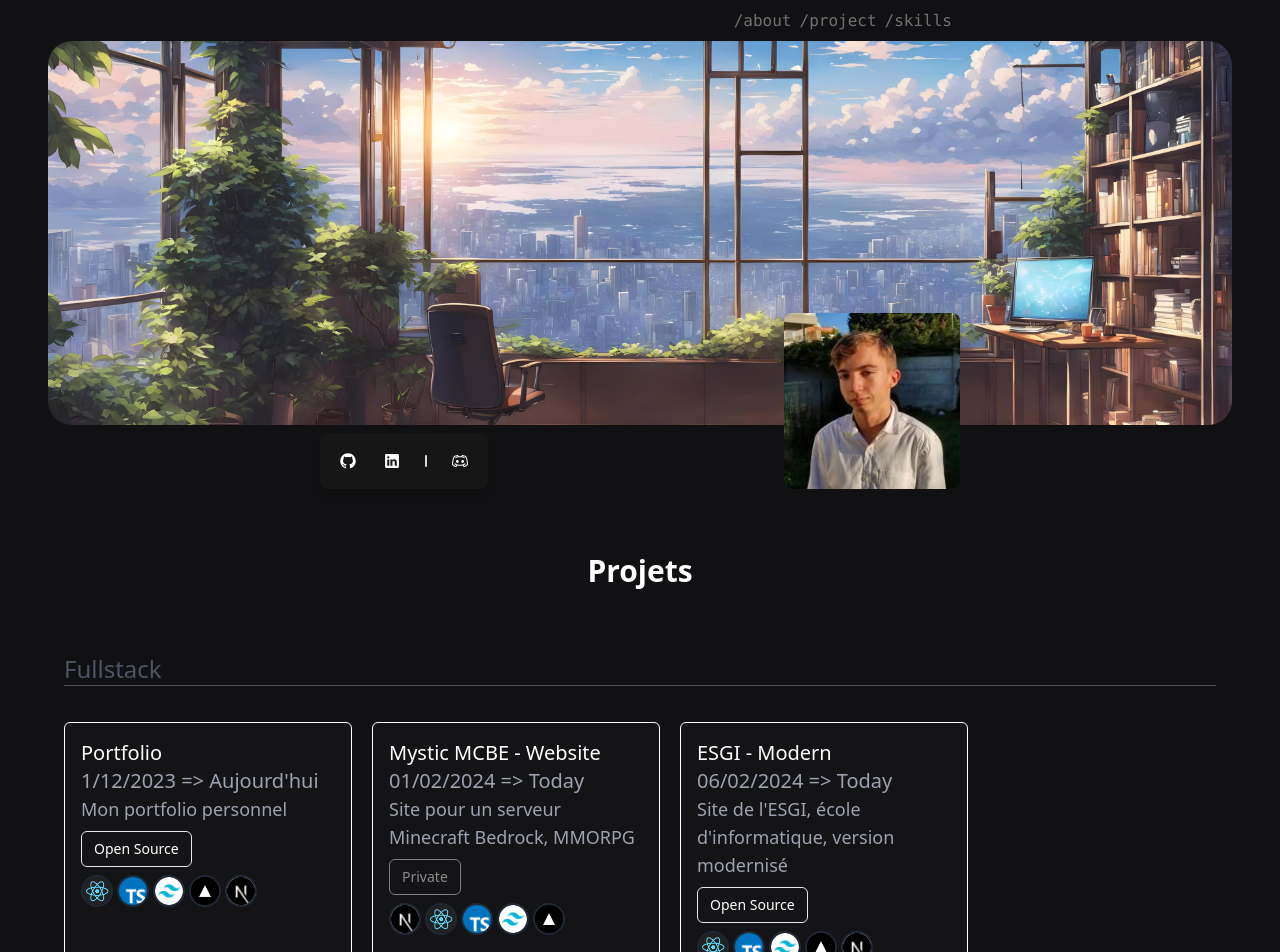
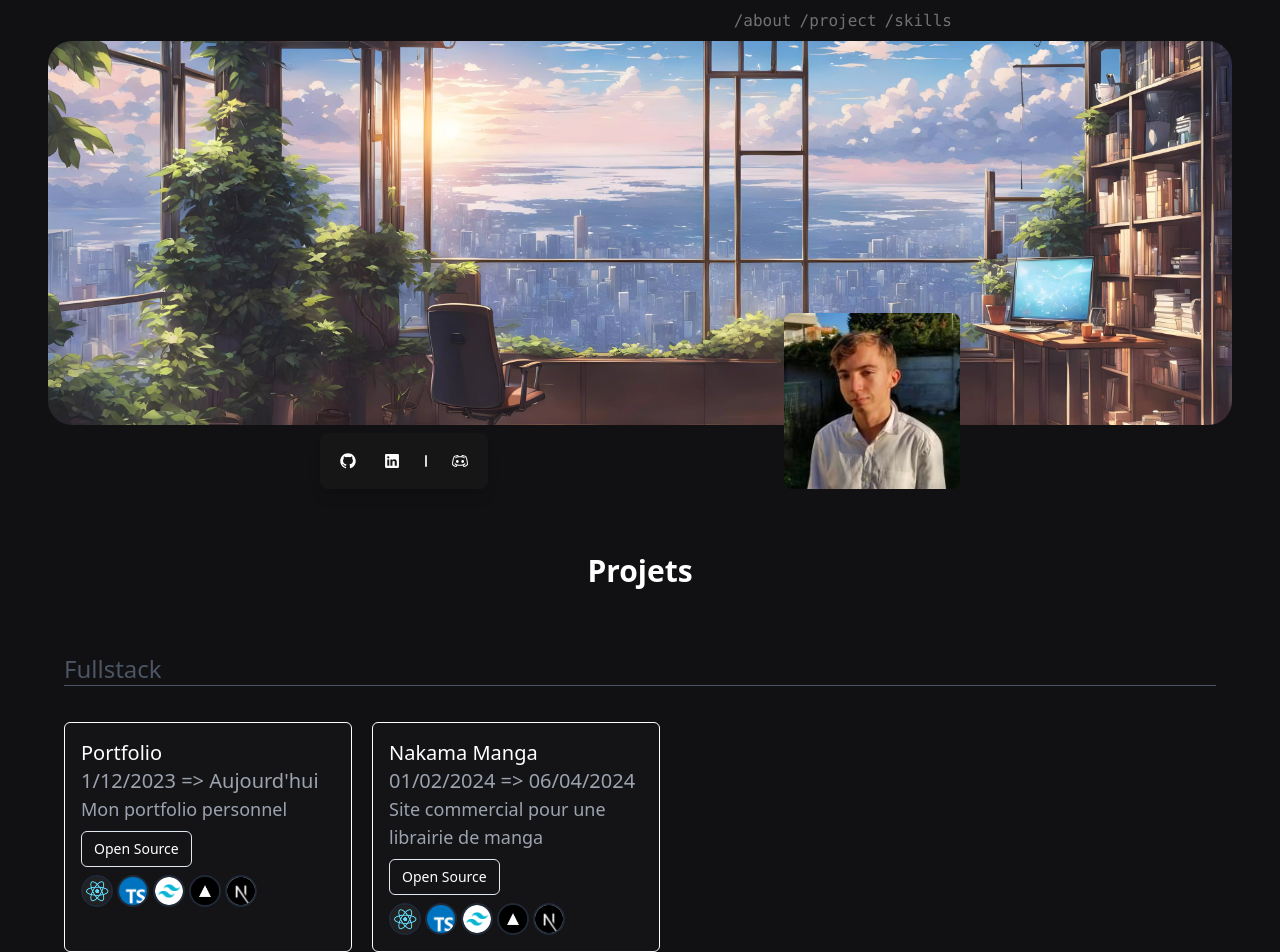
Before and after one commit to SarCraft/Portfolio, a Next.js app: page /projets in a window 1280 px wide. Shown: the top 952 px of the page. Built offline with nearby package versions, Linux system fonts and the light colour scheme.

Commit message:
Revert "Merge branch 'master' of https://github.com/SarCraft/portfolio"
This reverts commit cc3c8a05ab4a665e7c7c64304f95b7c0f485366d, reversing
changes made to 1f11f0c498241935130c4d5ccab6d2ede7f78451.

```diff
--- a/config/projects/project.ts
+++ b/config/projects/project.ts
@@ -1,60 +1,60 @@
 import { NextJS, ReactJS, TailwindCSS,  TypeScript, Vercel, Cpp } from "@/config/skill/skills";
-import { ProjectType, type project } from "./project.type";
+import type { project } from "./project.type";
 import { Figma } from "@/config/techno/technos";
 
 export const projects: project[] = [
   {
     name: "Portfolio",
-    link: "https://github.com/SarCraft/portfolio",
+    lien: "https://github.com/SarCraft/portfolio",
     open: true,
     date: "1/12/2023 => Aujourd'hui",
     description: "Mon portfolio personnel",
     skills: [ReactJS, TypeScript, TailwindCSS, Vercel, NextJS],
-    type: ProjectType.Fullstack
+    type: "Fullstack"
+  },
+  {
+    name: "Nakama Manga",
+    lien: "https://www.figma.com/file/q54MiZMjYLNa7WcXcT2MB2/NakamaManga?type=design&t=D8yJLTZEOHclMoiB-6",
+    open: true,
+    date: "01/02/2024 => 06/04/2024",
+    description: "Maquette web pour un site commercial de manga",
+    technos: [Figma],
+    type: "Design"
+  },
+  {
+    name: "Nakama Manga",
+    lien: "https://www.figma.com/file/q54MiZMjYLNa7WcXcT2MB2/NakamaManga?type=design&t=D8yJLTZEOHclMoiB-6",
+    open: true,
+    date: "01/02/2024 => 06/04/2024",
+    description: "Site commercial pour une librairie de manga",
+    technos: [ReactJS, TypeScript, TailwindCSS, Vercel, NextJS],
+    type: "Fullstack"
   },
   {
     name: "Mystic MCBE - Website",
-    link: "#",
+    lien: "#",
     open: false,
     date: "01/02/2024 => Today",
     description: "Site pour un serveur Minecraft Bedrock, MMORPG",
     skills: [NextJS, ReactJS, TypeScript, TailwindCSS, Vercel],
-    type: ProjectType.Fullstack
-  },
-  {
-    name: "Nakama Manga",
-    link: "https://www.figma.com/file/q54MiZMjYLNa7WcXcT2MB2/NakamaManga?type=design&t=D8yJLTZEOHclMoiB-6",
-    open: true,
-    date: "01/02/2024 => 06/04/2024",
-    description: "Maquette web pour un site commercial de manga",
-    technos: [Figma],
-    type: ProjectType.Design
+    type: "Fulltack"
   },
   {
     name: "ESGI - Modern",
-    link: "#",
+    lien: "#",
     open: true,
     date: "06/02/2024 => Today",
     description: "Site de l'ESGI, école d'informatique, version modernisé",
-    skills: [ReactJS, TypeScript, TailwindCSS, Vercel, NextJS],
-    type: ProjectType.Fullstack
-  },
-  {
-    name: "Nakama Manga",
-    link: "#",
-    open: false,
-    date: "01/02/2024 => 06/04/2024",
-    description: "Site commercial pour une librairie de manga",
-    technos: [ReactJS, TypeScript, TailwindCSS, Vercel, NextJS],
-    type: ProjectType.Fullstack
+    skills: [NextJS, ReactJS, TypeScript, TailwindCSS, Vercel],
+    type: "Fulltack"
   },
   {
     name: "Mystic MCBE",
-    link: "#",
+    lien: "#",
     open: false,
     date: "01/02/2024 => Today",
     description: "Serveur Minecraft Bedrock, MMORPG",
     skills: [Cpp],
-    type: ProjectType.Other
+    type: "Other"
   }
 ]
--- a/config/projects/project.type.ts
+++ b/config/projects/project.type.ts
@@ -4,17 +4,11 @@ import { Techno } from "../techno/technos.type";
 
 export type project = {
     name: string;
-    link: string;
+    lien: string;
     open: boolean;
     date: string;
     description: string;
     skills?: Skill[];
     technos?: Techno[];
-    type: ProjectType;
+    type: string;
 }
-
-export enum ProjectType {
-    Fullstack = 'Fullstack',
-    Design = 'Design',
-    Other = 'Other'
-}
--- a/package.json
+++ b/package.json
@@ -1,6 +1,6 @@
 {
   "name": "portfolio",
-  "version": "1.0.0",
+  "version": "0.1.0",
   "private": true,
   "scripts": {
     "dev": "next dev",
--- a/src/app/components/CardProject/CardProject.tsx
+++ b/src/app/components/CardProject/CardProject.tsx
@@ -4,7 +4,7 @@ import Image from 'next/image'
 import { Button } from '@/components/ui/button'
 import Link from 'next/link'
 
-const CardProject = ({name, link, open, date, description, skills, technos}: CardProjectProps) => {
+const CardProject = ({name, lien, open, date, description, skills, technos}: CardProjectProps) => {
 
   return (
     <div className="w-72 p-4 bg-opacity-5 bg-gray-600 border border-white rounded-md sm:flex-col">
@@ -13,7 +13,7 @@ const CardProject = ({name, link, open, date, description, skills, technos}: Car
       <p className='flex flex-row flex-wrap gap-5 text-lg text-gray-400'>{description}</p>
       <div className='py-2'>
         <Button className='text-white bg-transparent hover:bg-slate-500 hover:bg-opacity-20 hover:transition' variant="outline" size="sm" disabled={!open}>
-            <Link target='_blank' href={link}>{open ? 'Open Source' : 'Private'}</Link>
+          <Link target='_blank' href={lien}>{open ? 'Open Source' : 'Private'}</Link>
         </Button>
       </div>
       <div className="flex gap-1">
--- a/src/app/components/CardProject/CardProject.type.ts
+++ b/src/app/components/CardProject/CardProject.type.ts
@@ -3,7 +3,7 @@ import { Techno } from "@/config/techno/technos.type";
 
 export type CardProjectProps = {
   name: string;
-  link: string;
+  lien: string;
   open: boolean;
   date: string;
   description: string;
--- a/src/app/components/Home/ProjectHome.tsx
+++ b/src/app/components/Home/ProjectHome.tsx
@@ -9,7 +9,7 @@ function ProjectHome() {
 
         <div className="flex flex-row flex-wrap gap-5 text-xl pt-3 justify-center mt-6">
             {projects.slice(0, 3).map((project, idx) => (
-              <CardProject key={idx} name={project.name} link={project.link} date={project.date} description={project.description} skills={project.skills} technos={project.technos} open={project.open} />
+              <CardProject key={idx} name={project.name} lien={project.lien} date={project.date} description={project.description} skills={project.skills} technos={project.technos} open={project.open} />
             ))}
         </div>
 
--- a/src/app/components/Projets/ProjectList.tsx
+++ b/src/app/components/Projets/ProjectList.tsx
@@ -1,61 +1,36 @@
 import { Separator } from "@/components/ui/separator";
 import { projects } from '@/config/projects/project';
 import { CardProject } from '@/components/CardProject/CardProject';
-import { ProjectType } from '@/config/projects/project.type';
 
 function ProjectList() {
     return (
         <section>
-            <h1 className="text-3xl font-bold flex mx-auto justify-center w-1/2 text-white mt-16">Projets</h1>
+            <h1 id='SkillHome' className="text-3xl font-bold flex mx-auto justify-center w-1/2 text-white mt-16">Projets</h1>
             <div className="flex flex-wrap justify-start mx-16">
-                <h2 className="text-2xl w-1/2 text-gray-600 mt-16">Fullstack</h2><Separator />
+                <h2 id='SkillHome' className="text-2xl w-1/2 text-gray-600 mt-16">Fullstack</h2><Separator />
             </div>
             <div className="flex flex-row flex-wrap gap-5 text-xl pt-3 justify-start mt-6 mx-16">
-                {projects.filter(project => project.type === ProjectType.Fullstack).map(project => (
-                <CardProject
-                    key={`${project.name} ${project.date}`}
-                    name={project.name}
-                    link={project.link}
-                    open={project.open}
-                    date={project.date}
-                    description={project.description}
-                    skills={project.skills || []}
-                    technos={project.technos || []}
-                />
+                {projects.map((project, idx) => (
+                    projects[idx].type.includes('Fullstack') &&
+                        <CardProject key={idx} name={project.name} lien={project.lien} open={project.open} date={project.date} description={project.description} skills={project.skills || []} technos={project.technos || []} />
                 ))}
             </div>
             <div className="flex flex-wrap justify-start mx-16">
-                <h2 className="text-2xl w-1/2 text-gray-600 mt-16">UI/UX Design</h2><Separator />
+                <h2 id='SkillHome' className="text-2xl w-1/2 text-gray-600 mt-16">UI/UX Design</h2><Separator />
             </div>
             <div className="flex flex-row flex-wrap gap-5 text-xl pt-3 justify-start mt-6 mx-16">
-                {projects.filter(project => project.type === ProjectType.Design).map(project => (
-                <CardProject
-                    key={`${project.name} ${project.date}`}
-                    name={project.name}
-                    link={project.link}
-                    open={project.open}
-                    date={project.date}
-                    description={project.description}
-                    skills={project.skills || []}
-                    technos={project.technos || []}
-                />
+                {projects.map((project, idx) => (
+                    projects[idx].type.includes('Design') &&
+                        <CardProject key={idx} name={project.name} lien={project.lien} open={project.open} date={project.date} description={project.description} skills={project.skills || []} technos={project.technos || []} />
                 ))}
             </div>
             <div className="flex flex-wrap justify-start mx-16">
-                <h2 className="text-2xl w-1/2 text-gray-600 mt-16">Other</h2><Separator />
+                <h2 id='SkillHome' className="text-2xl w-1/2 text-gray-600 mt-16">Other</h2><Separator />
             </div>
             <div className="flex flex-row flex-wrap gap-5 text-xl pt-3 justify-start mt-6 mx-16">
-                {projects.filter(project => project.type === ProjectType.Other).map(project => (
-                <CardProject
-                    key={`${project.name} ${project.date}`}
-                    name={project.name}
-                    link={project.link}
-                    open={project.open}
-                    date={project.date}
-                    description={project.description}
-                    skills={project.skills || []}
-                    technos={project.technos || []}
-                />
+                {projects.map((project, idx) => (
+                    projects[idx].type.includes('Other') &&
+                        <CardProject key={idx} name={project.name} lien={project.lien} open={project.open} date={project.date} description={project.description} skills={project.skills || []} technos={project.technos || []} />
                 ))}
             </div>
         </section>
```
Also changed, not shown: tsconfig.json (+8 -27 lines), 1 other file (tests, documents, lock files or other folders).
